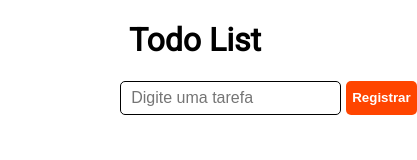
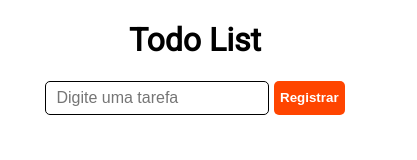
Before and after one commit to Sh4kaa/Todo-list-Jvascript-puro, a plain HTML site: page index.html in a window 390 px wide. Shown: the whole page, 417 px wide, since content can reach past the window. Drawn offline with Linux system fonts and the light colour scheme.

Commit message:
style: responsividade

```diff
--- a/styles.css
+++ b/styles.css
@@ -35,7 +35,7 @@
 }
 
 .input-task {
-  flex: 0 1 70%;
+  flex: 1 1 70%;
   height: 30px;
   font-size: medium;
   padding-left: 10px
@@ -93,3 +93,9 @@
   scale: 1.2;
   transition: .3s
 }
+
+@media (max-width: 700px) {
+  .main {
+    max-width: 80%;
+  }
+}
```
